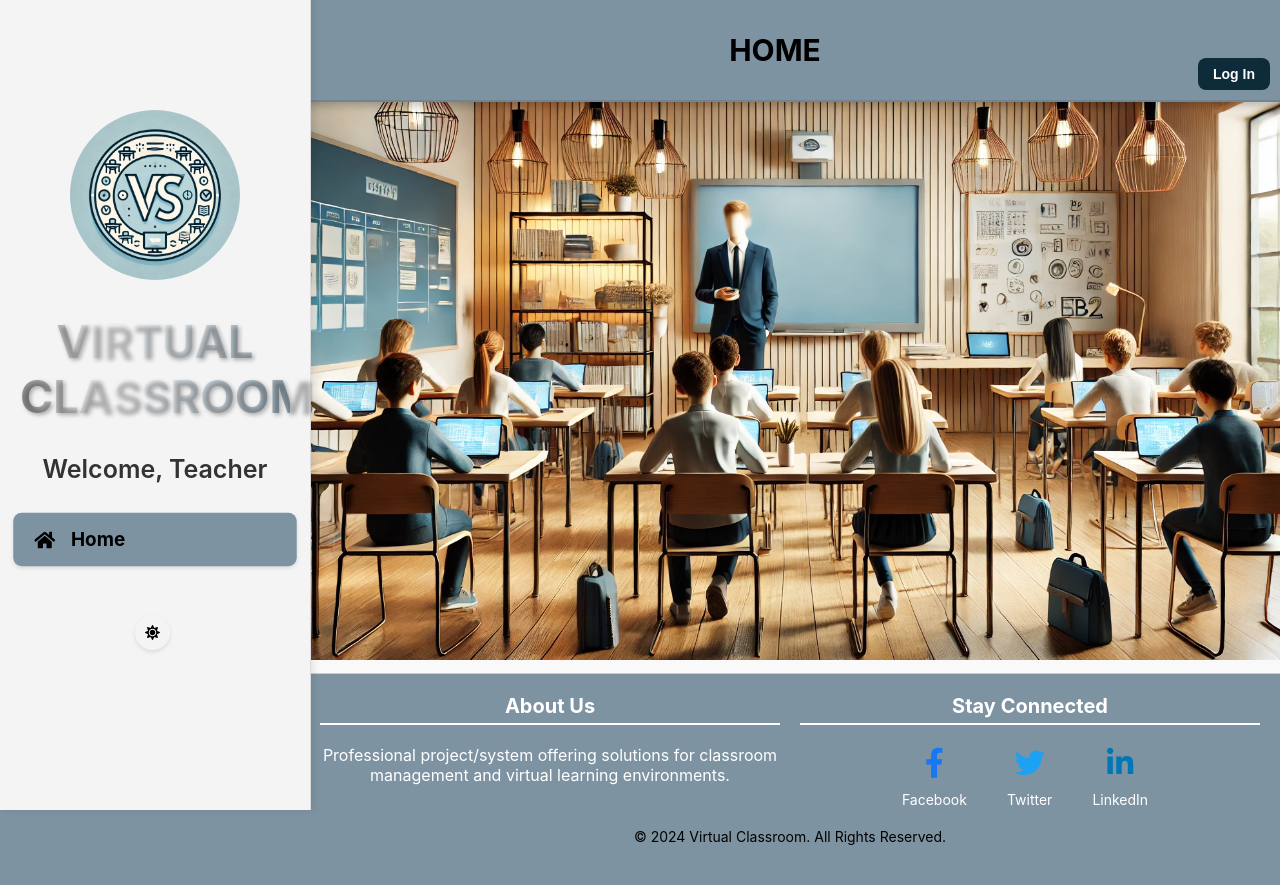
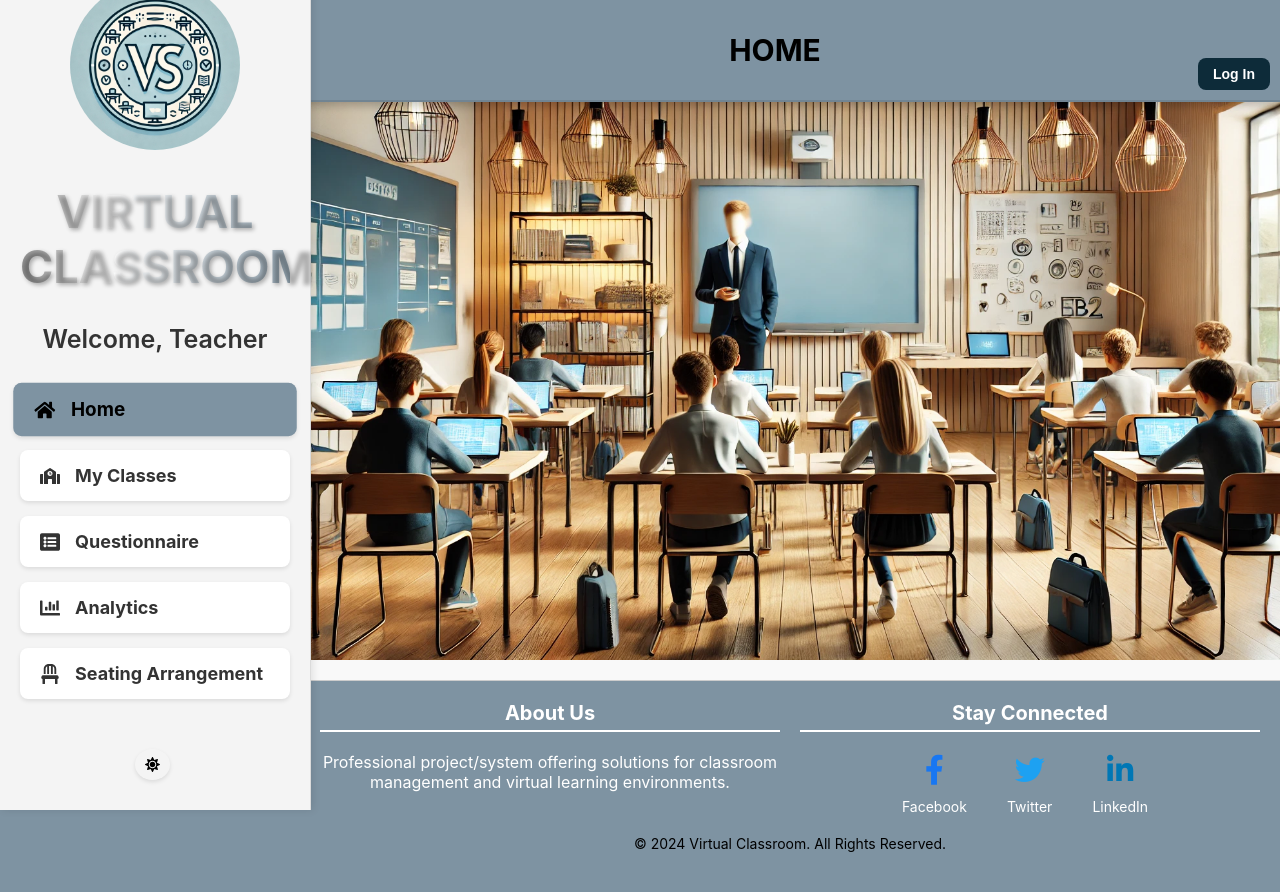
Before and after one commit to nabimari/classroomSeatingProject, a React (Create React App) app: page /Dashboard in a window 1280 px wide. Built offline with nearby package versions, Linux system fonts and the light colour scheme; no server answers.

Commit message:
Added Services

```diff
--- a/src/components/Sidebar.js
+++ b/src/components/Sidebar.js
@@ -236,10 +236,6 @@ const dynamicPaths = {
       cursor: "pointer",
       transition: "all 0.3s ease",
     },
-    disabledMenuItem: {
-      opacity: 0,
-      display:"none",
-    },
   };
 
   return (
@@ -367,14 +363,12 @@ const dynamicPaths = {
             <FaHome style={{ fontSize: "20px" }} />
             Home
           </div>
-
           <div
             style={{
               ...styles.menuItem,
               ...(location.pathname === "/my-classes" && styles.activeMenuItem),
-              ...(currentUser ? {} : styles.disabledMenuItem),
             }}
-            onClick={currentUser ? () => handleNavigation("/my-classes") : null}
+            onClick={() => handleNavigation("/my-classes")}
           >
             <FaSchool style={{ fontSize: "20px" }} />
             My Classes
@@ -383,9 +377,8 @@ const dynamicPaths = {
             style={{
               ...styles.menuItem,
               ...(location.pathname === "/show-students" && styles.activeMenuItem),
-              ...(currentUser ? {} : styles.disabledMenuItem),
             }}
-            onClick={currentUser ? () => handleNavigation("/show-students") : null}
+            onClick={() => handleNavigation("/show-students")}
           >
             <FaListAlt style={{ fontSize: "20px" }} />
             Questionnaire
@@ -394,27 +387,22 @@ const dynamicPaths = {
             style={{
               ...styles.menuItem,
               ...(location.pathname === "/Analytics" && styles.activeMenuItem),
-              ...(currentUser ? {} : styles.disabledMenuItem),
             }}
-            onClick={currentUser ? () => handleNavigation("/Analytics") : null}
+            onClick={() => handleNavigation("/Analytics")}
           >
             <FaChartBar style={{ fontSize: "20px" }} />
             Analytics
           </div>
-
-            <div
+          <div
             style={{
               ...styles.menuItem,
               ...(location.pathname === "/generate-seating" && styles.activeMenuItem),
-              ...(currentUser ? {} : styles.disabledMenuItem),
             }}
-            onClick={currentUser ? () => handleNavigation("/generate-seating") : null}
+            onClick={() => handleNavigation("/generate-seating")}
           >
             <FaChair style={{ fontSize: "20px" }} />
             Seating Arrangement
           </div>
-
-
           {currentUser &&
             location.pathname !== "/login" &&
             location.pathname !== "/register" && (
--- a/src/pages/Dashboard.js
+++ b/src/pages/Dashboard.js
@@ -8,7 +8,7 @@ const Dashboard = () => {
     pageContainer: {
       display: "flex",
       flexDirection: "column",
-      minHeight: "99.1vh",
+      minHeight: "100vh",
       backgroundColor: theme === "light" ? "#f9f9f9" : "#121212",
       color: theme === "light" ? "#333" : "#f9f9f9",
       boxSizing: "border-box",
--- a/src/pages/LoginPage.js
+++ b/src/pages/LoginPage.js
@@ -6,6 +6,7 @@ import { db, auth } from "../firebase"
 import { ThemeContext } from "../App"
 import { sendPasswordResetEmail } from "firebase/auth"
 import { FaUser, FaLock } from "react-icons/fa"
+
 
 const LoginPage = () => {
  const { theme } = useContext(ThemeContext)
@@ -103,7 +104,6 @@ const LoginPage = () => {
     } catch (err) {
       setAlertMessage("Incorrect Login ID and/or password.")
       setAlertType("error")
-      navigate("/login")
       setTimeout(() => setAlertMessage(""), 2000)
     }
   }
@@ -159,7 +159,7 @@ const LoginPage = () => {
           : "0 4px 20px rgba(0, 0, 0, 0.4)",
         fontFamily: "'Roboto', sans-serif",
         transform: "translateY(0)",
-        "@media (maxWidth: 768px)": {
+        "@media (max-width: 768px)": {
     padding: "20px", // Reduce padding for smaller screens
     maxWidth: "90%", // Adjust max width for small screens
   },
@@ -240,10 +240,10 @@ const LoginPage = () => {
           : "0 2px 4px rgba(255, 255, 255, 0.1)",
       },
       alertMessage: {
-        position: "fixed", // Use fixed positioning to ensure it stays relative to the viewport
-        top: "170px", // Maintain the Y coordinate
-        left: "50%", // Center horizontally in the viewport
-        transform: "translateX(-10%)", // Adjust for the element's width
+        position: "absolute",
+        top: "150px",
+        left: "60%",
+        transform: "translateX(-50%)",
         backgroundColor: alertType === "success" ? "#4CAF50" : "#F44336",
         color: "#fff",
         padding: "15px",
@@ -256,7 +256,6 @@ const LoginPage = () => {
         alignItems: "center",
         gap: "10px",
       },
-
       inputWrapper: {
         position: "relative",
         width: "95%", // Matches the width of the input field
--- a/src/pages/ShowQuesResults.js
+++ b/src/pages/ShowQuesResults.js
@@ -207,7 +207,7 @@ const ShowQuesResults = () => {
       border: "none",
       borderRadius: "8px",
       cursor: "pointer",
-      left : 0,
+      marginLeft:"-800px",
       transition: "background-color 0.3s ease",
       boxShadow: "0 3px 6px rgba(0, 0, 0, 0.2)",
     },
```
